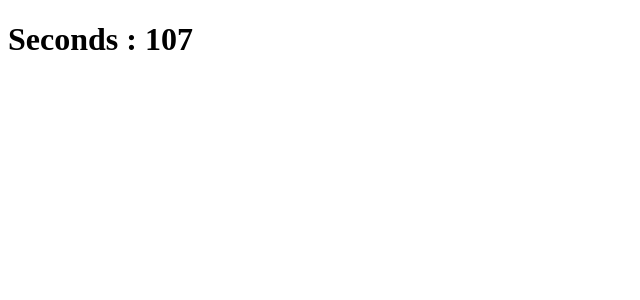
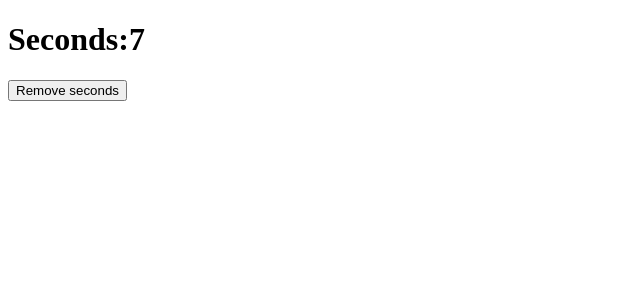
Before and after one commit to satvikplatform/assignment-react-app, a React (Create React App) app: page / in a window 1280 px wide. Shown: the top 300 px of the page, without its empty margins (0-640 px from the left). Built offline with nearby package versions, Linux system fonts and the light colour scheme.

Commit message:
Timer Rfc with useEffect for unmounting &&IMP

```diff
--- a/src/App.js
+++ b/src/App.js
@@ -1,13 +1,23 @@
-import React from 'react';
+import React, { useState } from 'react';
 import './App.css';
-import TimerRcc from './components/TimerRcc';
+/* import TimerRcc from './components/TimerRcc'; */
+import TimerRfc from './components/TimerRfc';
 
 
 function App() {
+  const [show, setShow]  = useState(true);
   let value = 100;
+
+  const removeHandler = () => {
+    setShow((prevState) => {prevState = false});
+  }
   return (
     <div>
-        <TimerRcc startVal = {value} />
+        {show &&
+          <TimerRfc />
+      /*   <TimerRcc startVal = {value} /> */
+        }
+        <button onClick={removeHandler}>Remove seconds</button>
     </div>
   );
 }
--- a/src/components/TimerRcc.js
+++ b/src/components/TimerRcc.js
@@ -21,6 +21,9 @@ class TimerRcc extends React.Component {
     componentDidMount() {
         setInterval(this.secIncrement, 1000);
     }
+    componentWillUnmount() {
+        console.log("seconds closing");
+    }
 };
 
 
--- /dev/null
+++ b/src/components/TimerRfc.js
@@ -0,0 +1,26 @@
+import React, { useEffect, useState } from 'react'
+
+const TimerRfc = () => {
+    const [seconds, setSeconds] = useState(0);
+    let interval;
+
+    const secIncrement = () => {
+        setSeconds((prevState) => {return prevState + 1});
+
+    }
+  useEffect(() => {
+   interval = setInterval(secIncrement, 1000);
+   return() => {
+    console.log("seconds will be removed");
+    clearInterval(interval);
+ }
+},[]);
+  return (
+    <>
+        <h1>Seconds:{seconds}</h1>
+    </>
+
+  );
+};
+
+export default TimerRfc
```
